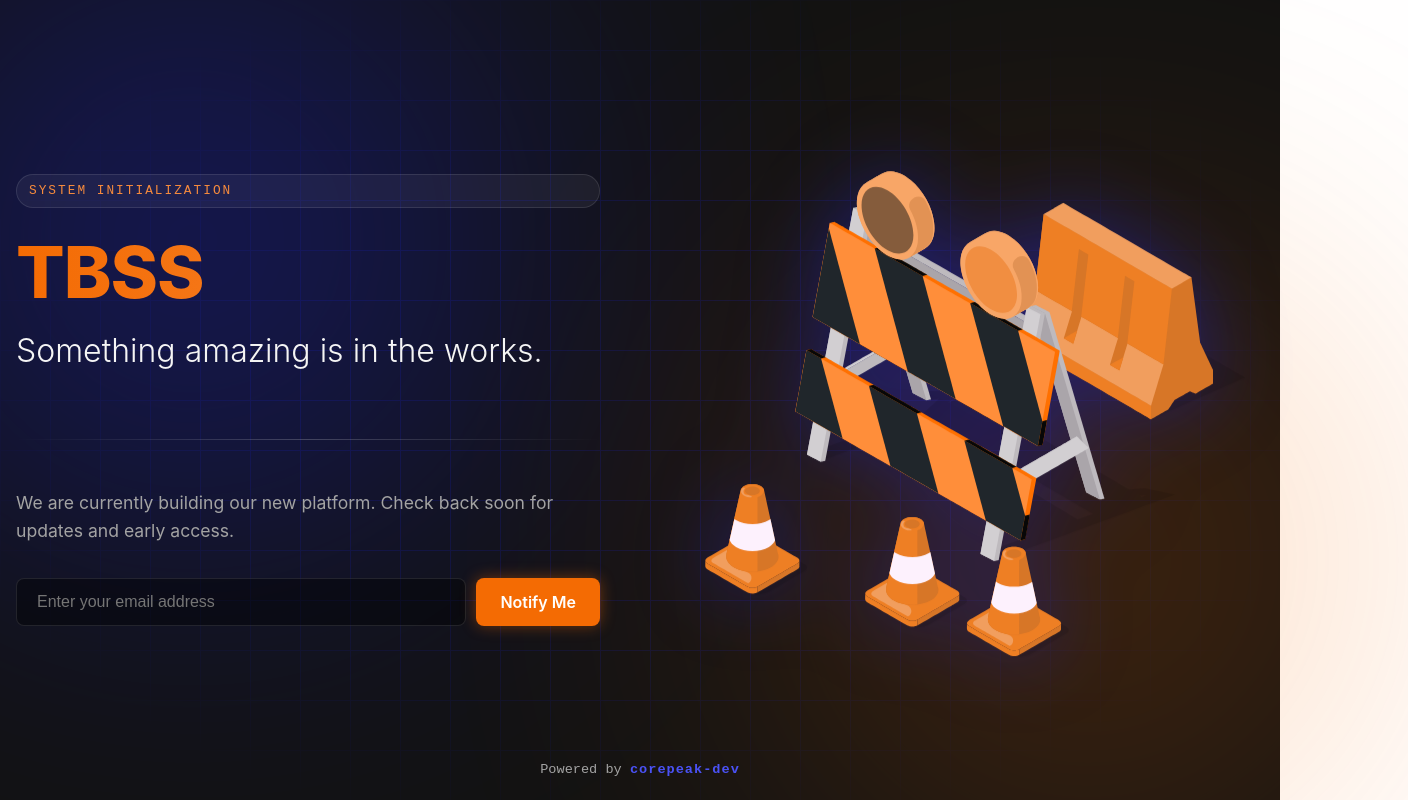
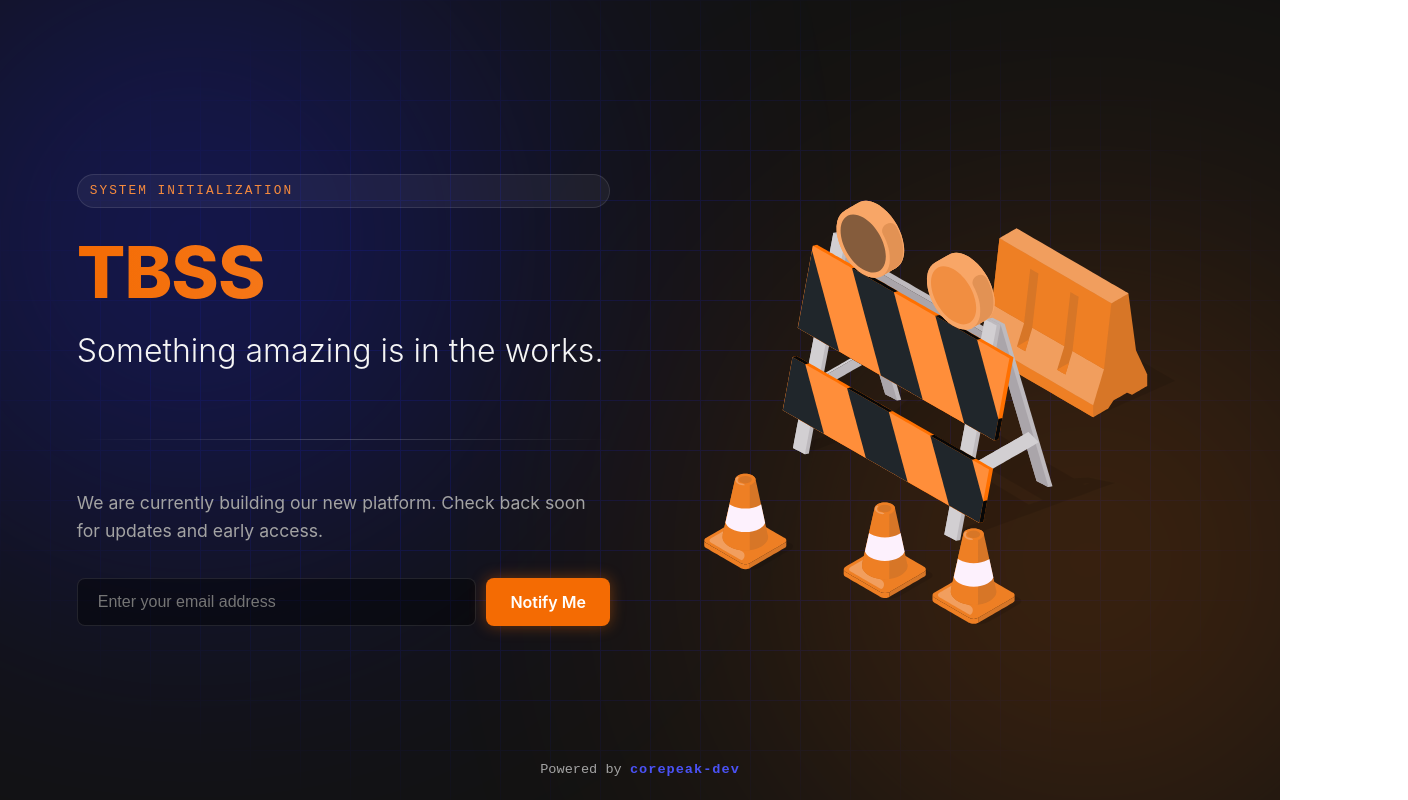
Before and after one commit to lifemac-afri/tbss-fe-web, a React (Vite) app: page / in a window 1280 px wide. Shown: the top 800 px of the page, 1408 px wide, since content can reach past the window. Built offline with nearby package versions, Linux system fonts and the light colour scheme.

Commit message:
fix(web): properly center lottie animation vertically and horizontally

```diff
--- a/src/App.css
+++ b/src/App.css
@@ -19,14 +19,13 @@ body {
 }
 
 .coming-soon-container {
-  min-height: 100vh;
+  height: 100vh;
   display: flex;
   flex-direction: column;
   align-items: center;
   justify-content: center;
   position: relative;
-  text-align: center;
-  padding: 0 1rem;
+  overflow: hidden;
 }
 
 /* Techy Background Elements */
@@ -78,15 +77,18 @@ body {
   flex-direction: row;
   align-items: center;
   justify-content: center;
-  max-width: 1300px;
   width: 100%;
+  height: 100%;
+  flex: 1;
   z-index: 10;
-  gap: 80px;
-  padding: 4rem 2rem;
+  gap: 60px;
+  padding: 0 6vw;
+  box-sizing: border-box;
 }
 
 .content-left {
   flex: 1;
+  min-width: 0;
   text-align: left;
   display: flex;
   flex-direction: column;
@@ -95,17 +97,16 @@ body {
 
 .lottie-right {
   flex: 1;
+  min-width: 0;
   display: flex;
   justify-content: center;
   align-items: center;
+  height: 100%;
 }
 
 .lottie-player {
-  width: 100%;
+  width: 90%;
   height: auto;
-  max-width: 550px;
-  display: block;
-  margin: 0 auto;
   filter: drop-shadow(0 0 40px rgba(28, 37, 242, 0.4));
   animation: float 6s ease-in-out infinite;
 }
--- a/src/pages/ComingSoonPage.jsx
+++ b/src/pages/ComingSoonPage.jsx
@@ -37,7 +37,7 @@ const ComingSoonPage = () => {
           <Lottie
             animationData={underMaintenanceAnimation}
             loop={true}
-            className="lottie-player"
+            style={{ width: '90%', height: 'auto', display: 'block', margin: '0 auto' }}
           />
         </div>
       </div>
```
